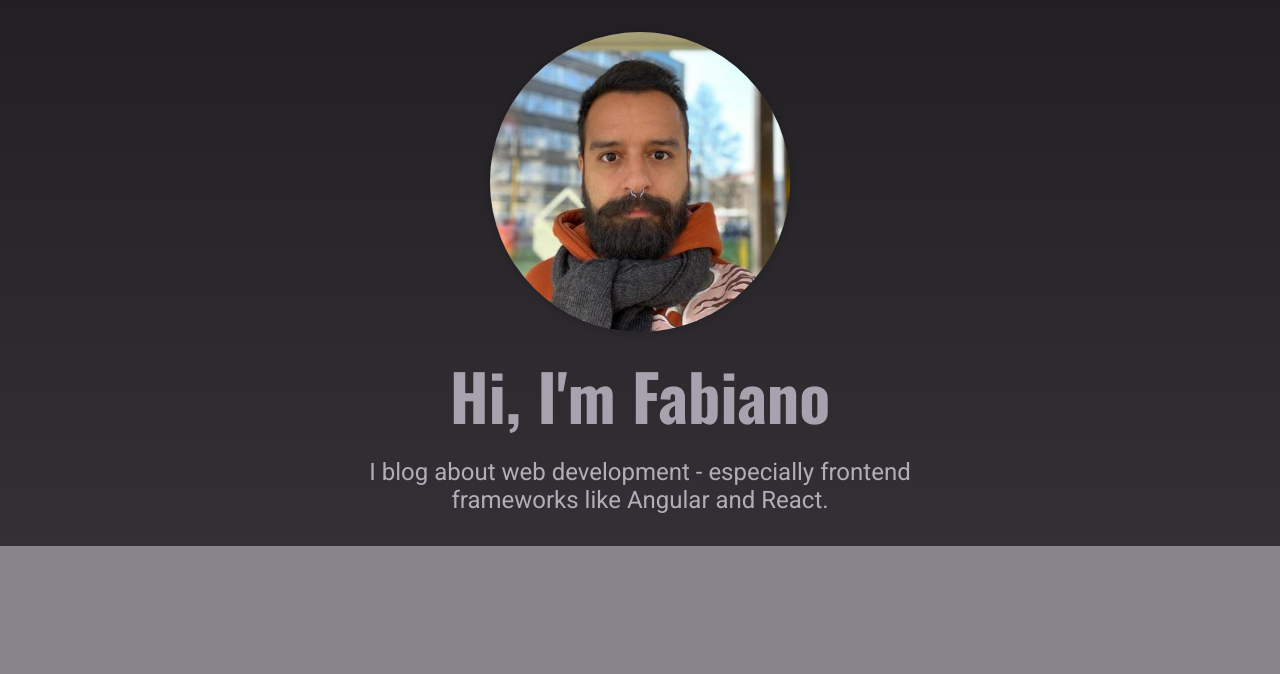
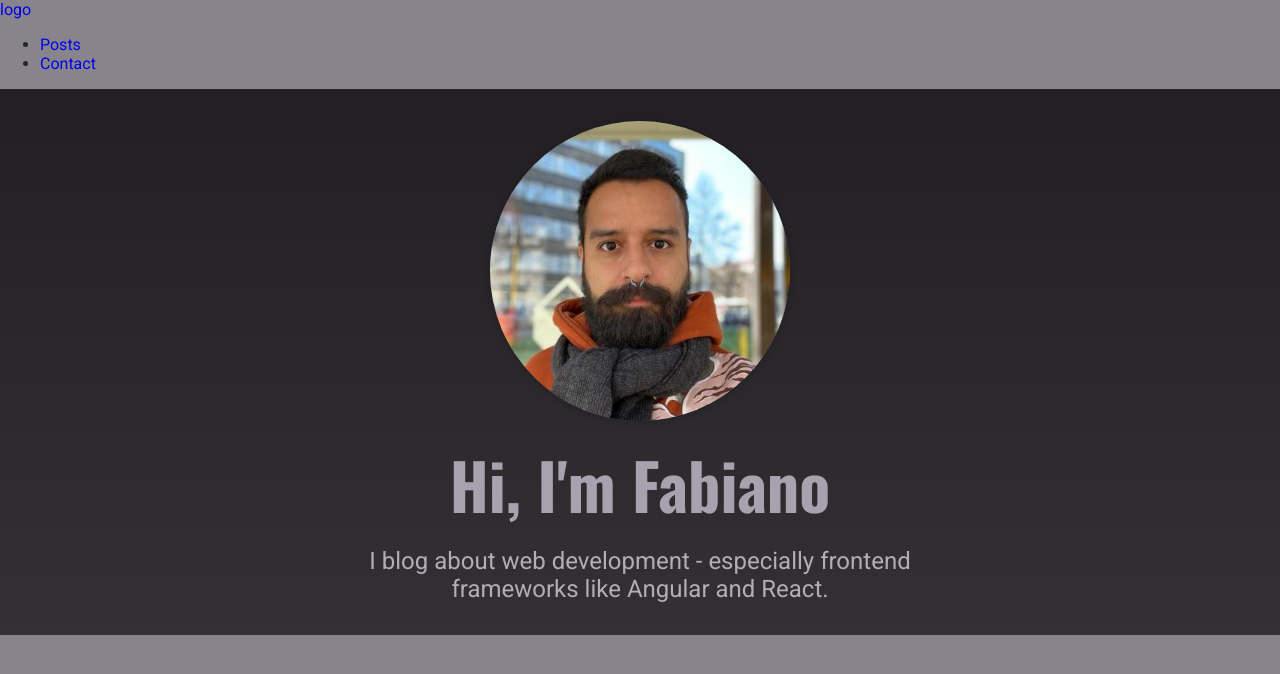
Before and after one commit to fabianommoraes/next-js-complete-app, a Next.js app: page / in a window 1280 px wide. Shown: the top 674 px of the page. Built offline with nearby package versions, Linux system fonts and the light colour scheme.

Commit message:
264. Adding Layout & Navigation

```diff
--- /dev/null
+++ b/components/layout/layout.js
@@ -0,0 +1,12 @@
+import MainNavigation from "./main-navigation";
+
+function Layout(props) {
+  return (
+    <>
+      <MainNavigation />
+      <main>{props.children}</main>
+    </>
+  );
+}
+
+export default Layout;
--- /dev/null
+++ b/components/layout/logo.js
@@ -0,0 +1,5 @@
+function Logo() {
+  return <div>logo</div>;
+}
+
+export default Logo;
--- /dev/null
+++ b/components/layout/main-navigation.js
@@ -0,0 +1,25 @@
+import Link from "next/link";
+import Logo from "./logo";
+
+function MainNavigation(props) {
+  return (
+    <header>
+      <Link href="/">
+        <Logo />
+      </Link>
+
+      <nav>
+        <ul>
+          <li>
+            <Link href="/posts">Posts</Link>
+          </li>
+          <li>
+            <Link href="/contact">Contact</Link>
+          </li>
+        </ul>
+      </nav>
+    </header>
+  );
+}
+
+export default MainNavigation;
--- a/pages/_app.js
+++ b/pages/_app.js
@@ -1,7 +1,12 @@
 import "../styles/globals.css";
+import Layout from "../components/layout/layout";
 
 function MyApp({ Component, pageProps }) {
-  return <Component {...pageProps} />;
+  return (
+    <Layout>
+      <Component {...pageProps} />
+    </Layout>
+  );
 }
 
 export default MyApp;
```
